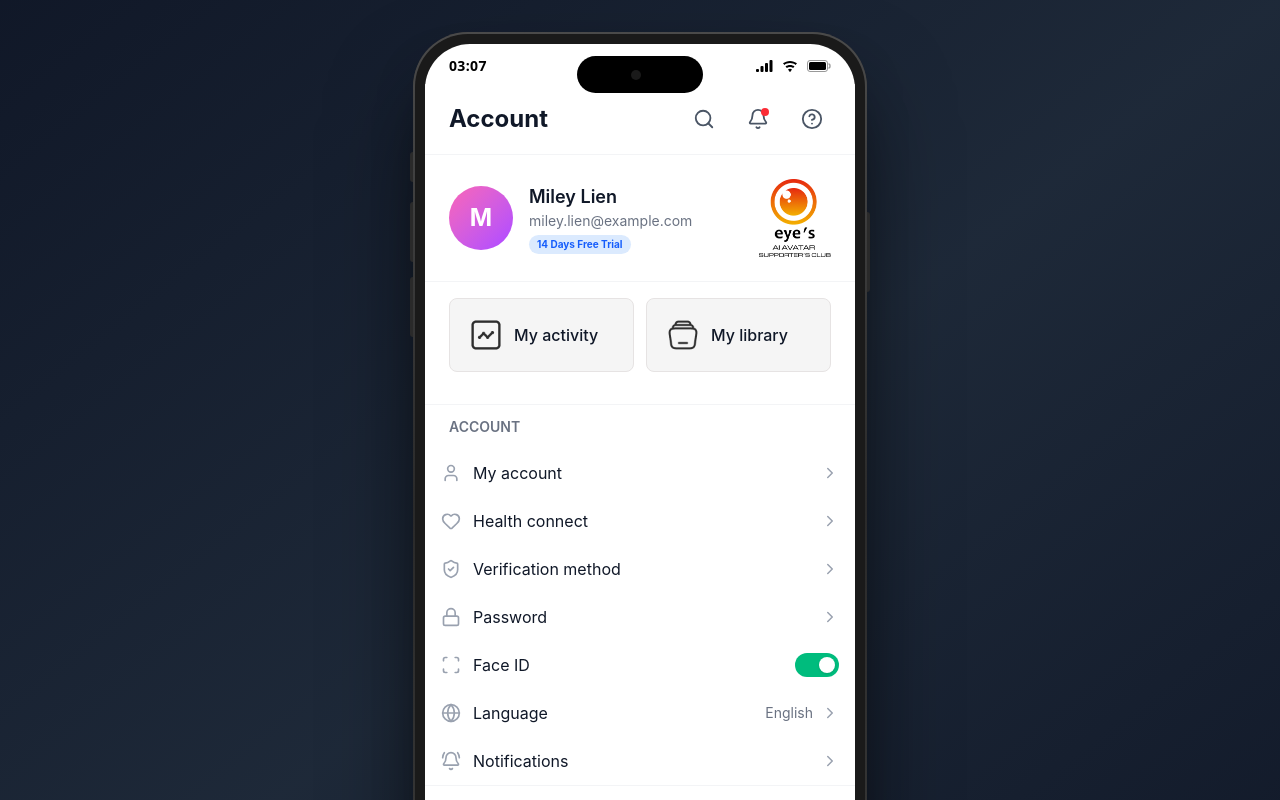
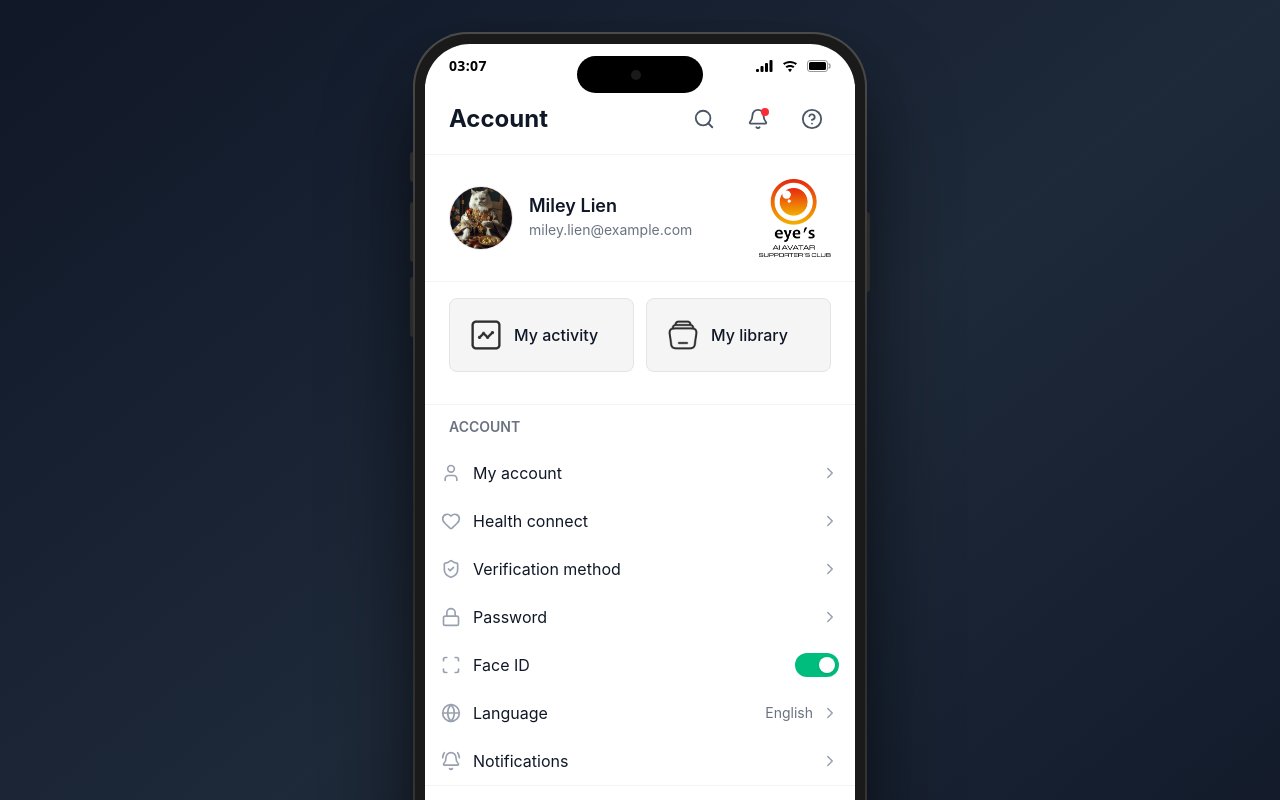
Before and after one commit to cachep-xidau/omikuji, a React (Vite) app: page /omikuji/account in a window 1280 px wide. Shown: the top 800 px of the page. Built offline with nearby package versions, Linux system fonts and the light colour scheme.

Commit message:
Update User Avatar, remove badges, refine Paywall skip

```diff
--- a/src/data/DiaryContext.jsx
+++ b/src/data/DiaryContext.jsx
@@ -283,8 +283,7 @@ export const DiaryProvider = ({ children }) => {
             isLoading,
             aiReflections,
             weeklyReviews,
-            aiReflections,
-            weeklyReviews,
+
             generateWeeklyReview,
             generateAutoAIEntry
         }}>
--- a/src/screens/AccountScreen.jsx
+++ b/src/screens/AccountScreen.jsx
@@ -36,8 +36,8 @@ const AccountScreen = () => {
 
                 {/* Profile Section */}
                 <div className="bg-white px-6 py-6 flex items-center gap-4 border-b border-gray-100">
-                    <div className="w-16 h-16 rounded-full bg-gradient-to-br from-pink-400 to-purple-500 flex items-center justify-center">
-                        <span className="text-white text-2xl font-bold">M</span>
+                    <div className="w-16 h-16 rounded-full overflow-hidden border border-gray-200">
+                        <img src={getImagePath('/images/user_avatar.jpg')} alt="User" className="w-full h-full object-cover" />
                     </div>
                     <div className="flex-1">
                         <h2 className="text-lg font-semibold text-gray-900">Miley Lien</h2>
@@ -46,11 +46,7 @@ const AccountScreen = () => {
                         </div>
                         {/* Subscription Badge */}
                         <div className="mt-1 flex gap-2">
-                            {status === 'trial' && (
-                                <span className="text-[10px] font-bold px-2 py-0.5 bg-blue-100 text-blue-600 rounded-full">
-                                    {daysRemaining} Days Free Trial
-                                </span>
-                            )}
+
                             {status === 'active' && (
                                 <span className="text-[10px] font-bold px-2 py-0.5 bg-purple-100 text-purple-600 rounded-full flex items-center gap-1">
                                     <ShieldCheck size={10} />
```
Also changed, not shown: public/images/user_avatar.jpg (added).
